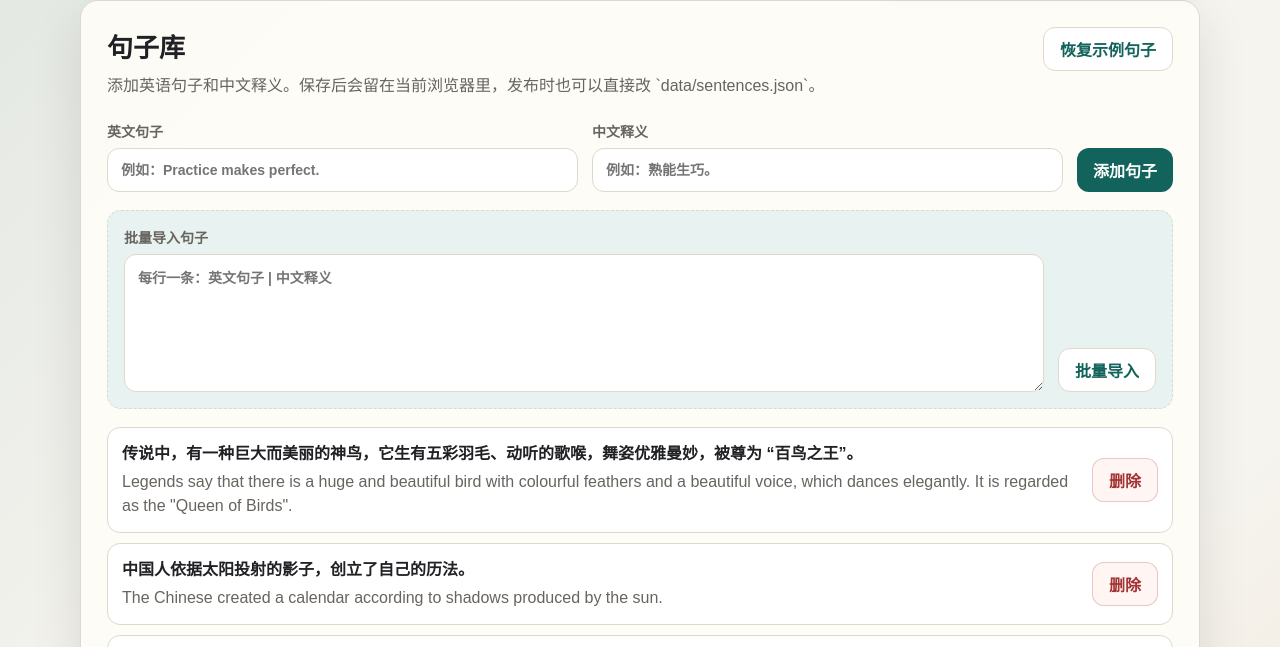
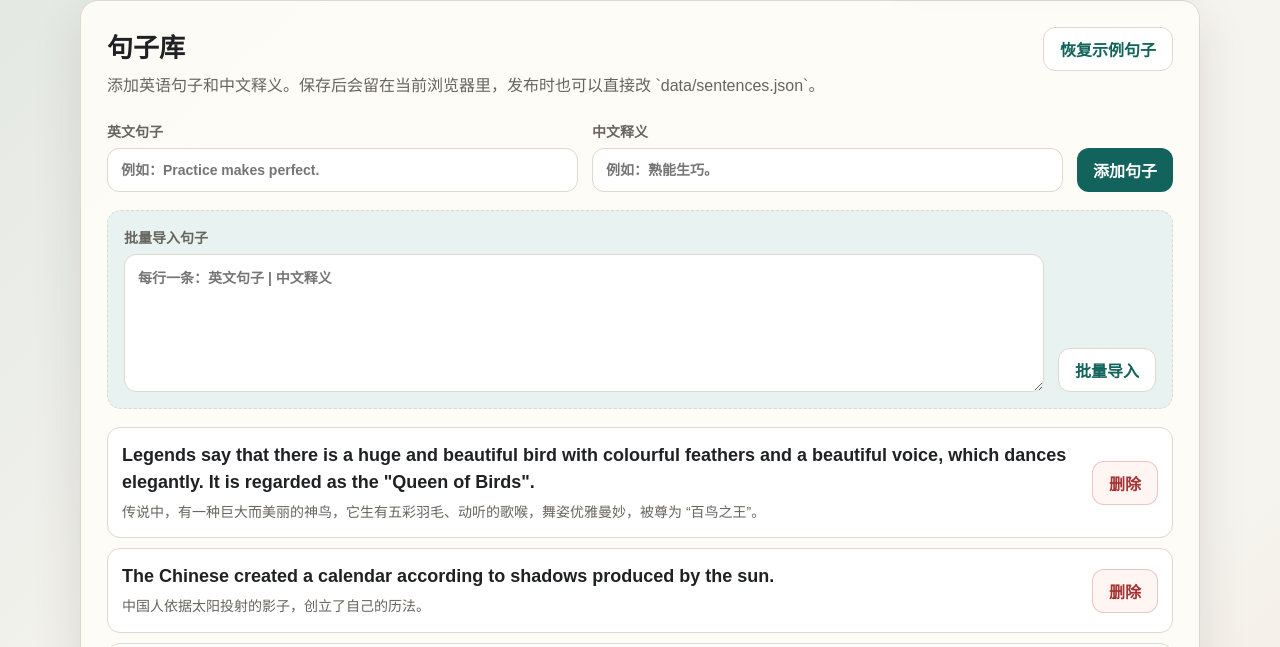
Before and after one commit to xiao2462943632-create/english-sentence-tool, a plain HTML site: page index.html in a window 1280 px wide. Both pictures are taken after a click on the button "句子库". Shown: the part 128-775 px from the top of the page. Drawn offline with Linux system fonts and the light colour scheme.

Commit message:
Improve sentence library layout

```diff
--- a/script.js
+++ b/script.js
@@ -89,8 +89,8 @@ function renderSentenceList() {
   list.innerHTML = sentences.map((item, index) => `
     <article class="list-item">
       <div>
-        <p class="item-title">${escapeHtml(item.chinese)}</p>
-        <p class="item-subtitle">${escapeHtml(item.english)}</p>
+        <p class="sentence-english">${escapeHtml(item.english)}</p>
+        <p class="sentence-chinese">${escapeHtml(item.chinese)}</p>
       </div>
       <button class="danger" type="button" data-delete-sentence="${index}">删除</button>
     </article>
--- a/styles.css
+++ b/styles.css
@@ -363,6 +363,23 @@ textarea:focus {
   overflow-wrap: anywhere;
 }
 
+.sentence-english {
+  margin: 0 0 6px;
+  color: var(--ink);
+  font-size: 18px;
+  font-weight: 900;
+  line-height: 1.5;
+  overflow-wrap: anywhere;
+}
+
+.sentence-chinese {
+  margin: 0;
+  color: var(--muted);
+  font-size: 14px;
+  line-height: 1.55;
+  overflow-wrap: anywhere;
+}
+
 .student-list {
   grid-template-columns: repeat(auto-fit, minmax(180px, 1fr));
 }
```
